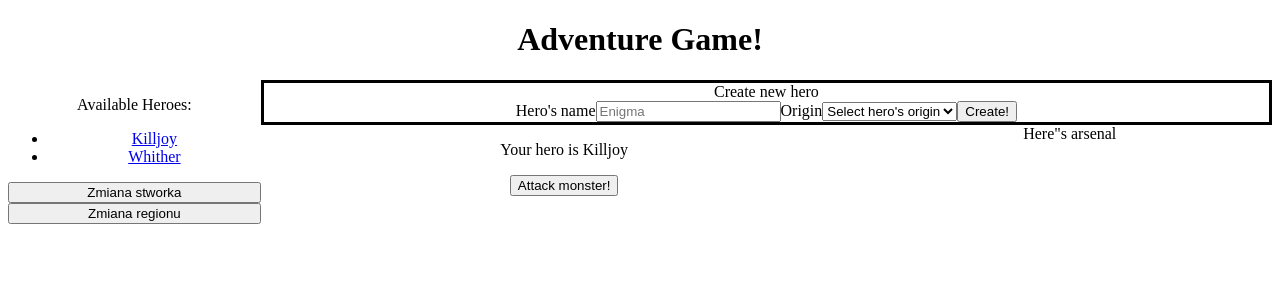
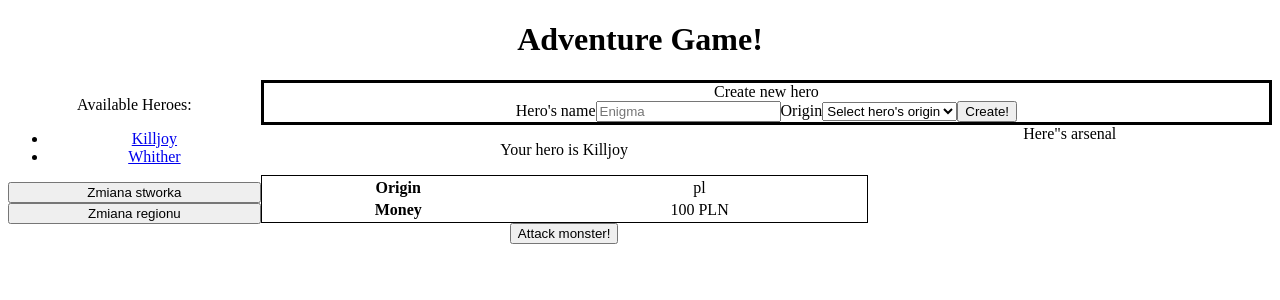
Before and after one commit to MatteoDelOmbra/adventure, a React (Create React App) app: page / in a window 1280 px wide. Both pictures are taken after a click on the link "Killjoy". Shown: the top 300 px of the page. Built offline with nearby package versions, Linux system fonts and the light colour scheme.

Commit message:
handing heroes

```diff
--- /dev/null
+++ b/src/components/heroBio/heroBio.styles.ts
@@ -0,0 +1,6 @@
+import styled from "styled-components";
+
+export const BioTable = styled.table`
+border: 1px solid;
+width: 100%
+`
--- a/src/components/heroBio/heroBio.tsx
+++ b/src/components/heroBio/heroBio.tsx
@@ -1,5 +1,6 @@
 import { IHero, IHeroes, selectHeroesState } from "../../store/heroes/heroesSlice";
 import { useAppSelector } from "../../store/hooks";
+import { BioTable } from "./heroBio.styles";
 
 export function HeroBio() {
     const heroesState: IHeroes = useAppSelector(selectHeroesState)
@@ -7,7 +8,21 @@ export function HeroBio() {
     return (
         <div>
             {hero === undefined ? <p> Select your hero</p> :
-                <p>Your hero is {hero.name}</p>}
+                <>
+                    <p>Your hero is {hero.name}</p>
+                    <BioTable>
+                        <tr>
+                            <th>Origin</th>
+                            <td>{hero.origin}</td>
+                        </tr>
+                        <tr>
+                            <th>Money</th>
+                            <td>{hero.money + " " + hero.currency}</td>
+                        </tr>
+                    </BioTable>
+                </>
+            }
+
         </div>
     )
 }
--- a/src/components/heroCreator/heroCreator.tsx
+++ b/src/components/heroCreator/heroCreator.tsx
@@ -1,10 +1,29 @@
 import { Form, Formik } from "formik";
 import * as Yup from "yup";
+import { add, IHero, selectHeroes } from "../../store/heroes/heroesSlice";
+import { useAppDispatch, useAppSelector } from "../../store/hooks";
+import { Regions, setCurrency, setOrigin } from "../../utils/regional";
 import { Select } from "../form/select/select";
 import { TextInput } from "../form/textInput/textInput";
 import { CreatorPanel } from "./heroCreator.styles";
 
 export function HeroCreator() {
+    const heroes = useAppSelector(selectHeroes)
+    const dispatch = useAppDispatch()
+
+    function create(name: string, symbol: string) {
+        let newHero: IHero = {
+            id: heroes.length + 1,
+            name: name,
+            origin: setOrigin(symbol),
+            currency: setCurrency(symbol),
+            money: 100,
+            arsenal: []
+        }
+        dispatch(add(newHero))
+    }
+
+
     return (
         <CreatorPanel>
             Create new hero
@@ -14,7 +33,7 @@ export function HeroCreator() {
                     origin: ''
                 }}
                 onSubmit={(values) => {
-                    console.log(values)
+                    create(values.name, values.origin)
                 }}
                 validationSchema={Yup.object({
                     name: Yup.string().max(10, "Too long!").required(),
@@ -30,13 +49,12 @@ export function HeroCreator() {
 
                     <Select label="Origin" name="origin">
                         <option>Select hero's origin</option>
-                        <option value="pl">Poland</option>
-                        <option value="it">Italy</option>
+                        {Regions.map((region) => (
+                            <option key={region.symbol} value={region.symbol}>{region.name}</option>
+                        ))}
                     </Select>
                     <button type="submit">Create!</button>
                 </Form>
-
-
             </Formik>
         </CreatorPanel>
     )
--- a/src/components/heroes/heroes.tsx
+++ b/src/components/heroes/heroes.tsx
@@ -1,10 +1,9 @@
 import { IHero, selectHeroes } from "../../store/heroes/heroesSlice";
-import { useAppDispatch, useAppSelector } from "../../store/hooks";
+import { useAppSelector } from "../../store/hooks";
 import { HeroSelector } from "../heroSelector/heroSelector";
 
 export function Heroes() {
     const heroes = useAppSelector(selectHeroes)
-    const dispatch = useAppDispatch();
     return (
         <div>
             <p>Available Heroes:</p>
--- a/src/store/heroes/heroesSlice.ts
+++ b/src/store/heroes/heroesSlice.ts
@@ -1,11 +1,11 @@
 import { createSlice, PayloadAction } from "@reduxjs/toolkit"
-import { Currency, Region, regionalCurrency } from "../../utils/regional"
+import { Currency, RegionSymbol, setCurrency, setOrigin } from "../../utils/regional"
 import { RootState } from "../store"
 
 export interface IHero {
     id: number
     name: string
-    origin: Region
+    origin: RegionSymbol
     currency: Currency
     money: Number
     arsenal: Array<Number> //id of bought weapons
@@ -21,16 +21,16 @@ const initialState: IHeroes = {
     all: [{
         id: 1,
         name: "Killjoy",
-        origin: "pl",
-        currency: regionalCurrency["pl"],
+        origin: setOrigin("pl"),
+        currency: setCurrency("pl"),
         money: 100,
         arsenal: [],
     },
     {
         id: 2,
         name: "Whither",
-        origin: "it",
-        currency: regionalCurrency["it"],
+        origin: setOrigin("pl"),
+        currency: setCurrency("it"),
         money: 23.78,
         arsenal: [],
     }]
--- a/src/utils/regional.ts
+++ b/src/utils/regional.ts
@@ -1,9 +1,31 @@
-export type Region = "pl" | "us" | "it" | "uk";
+export type RegionSymbol = "pl" | "us" | "it" | "uk";
 export type Currency = "PLN" | "USD" | "EUR" | "GBP";
 
-export const regionalCurrency: Record<Region, Currency> = {
-    pl: "PLN",
-    us: "USD",
-    it: "EUR",
-    uk: "GBP"
+interface IRegion {
+    symbol: RegionSymbol
+    name: string
+    currency: Currency
 }
+
+export const Regions: Array<IRegion> = [
+    { symbol: "pl", name: "Poland", currency: "PLN" },
+    { symbol: "us", name: "USA", currency: "USD" },
+    { symbol: "it", name: "Italy", currency: "EUR" },
+    { symbol: "uk", name: "United Kingdom", currency: "GBP" },
+]
+
+export function setCurrency(symbol: string): Currency {
+    let region = Regions.find(region => region.symbol === symbol)
+    if (!region) {
+        return "PLN"
+    }
+    return region.currency
+}
+
+export function setOrigin(symbol: string): RegionSymbol {
+    let region = Regions.find(region => region.symbol === symbol)
+    if (!region) {
+        return "pl"
+    }
+    return region.symbol
+}
```
Also changed, not shown: src/components/form/select/select.tsx (+4 -4 lines), src/components/form/textInput/textInput.tsx (+4 -4 lines).
